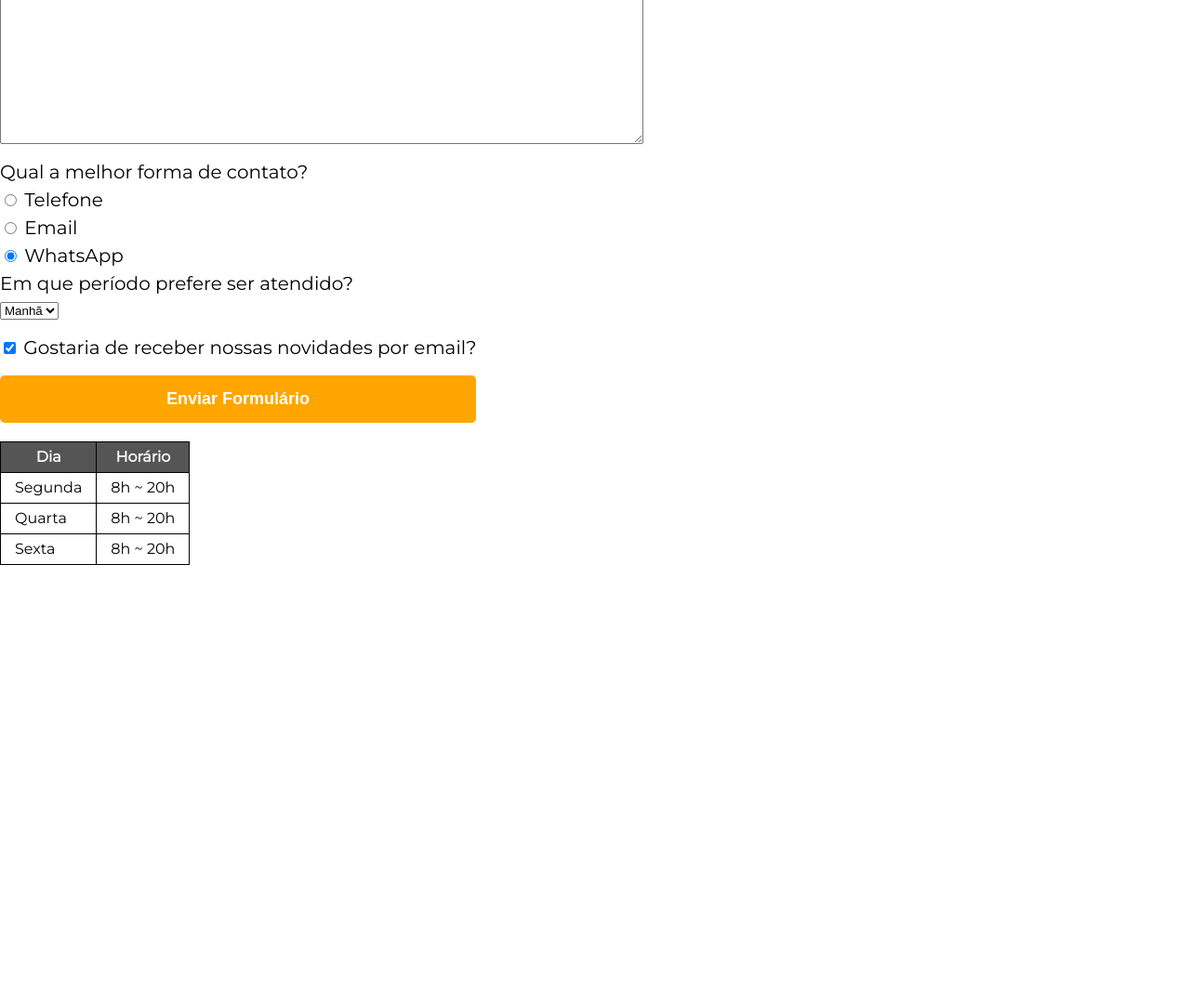
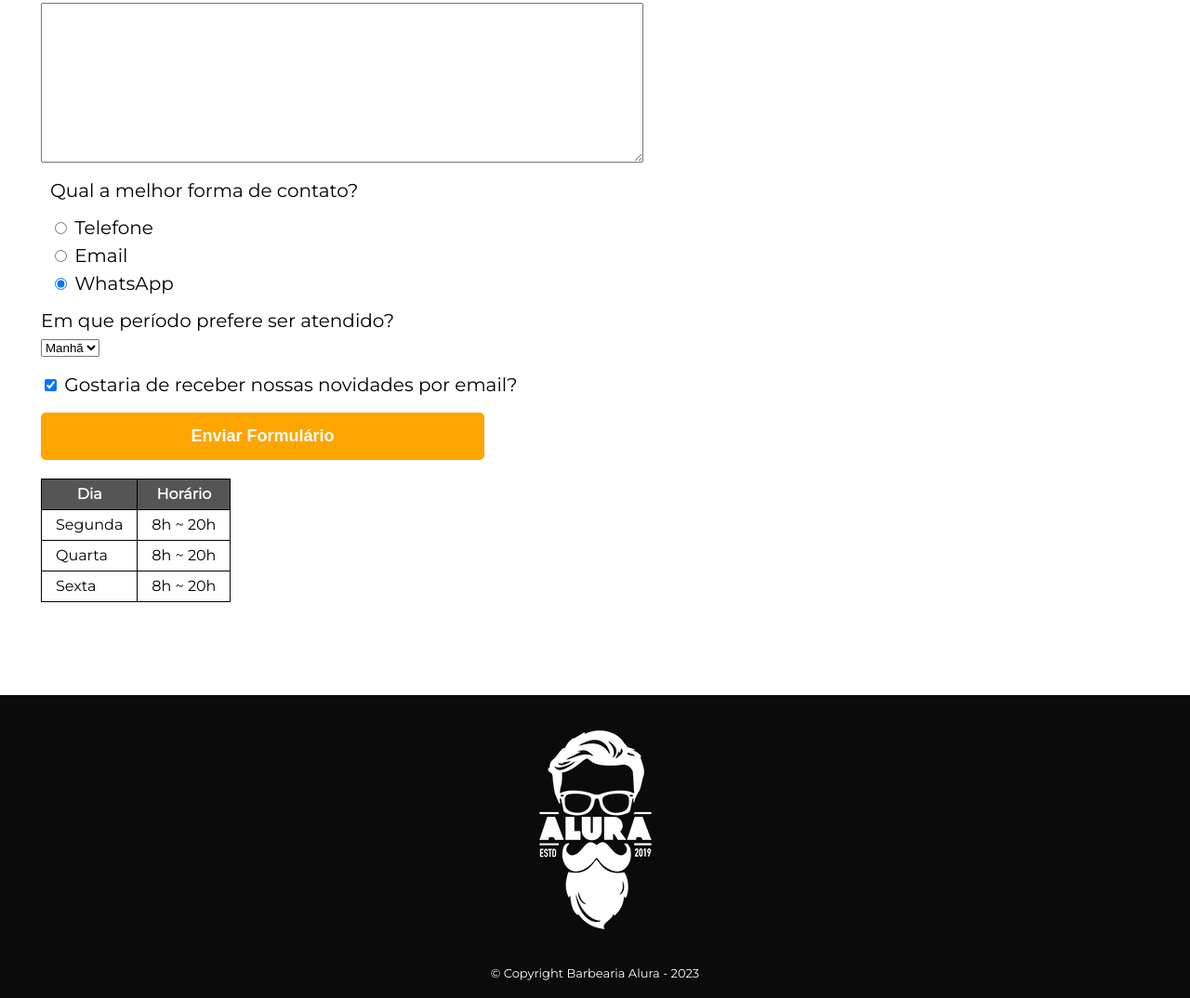
Before and after one commit to Elisandro-Santolin/Alura, a plain HTML site: page project_001/contato.html in a window 1280 px wide. Shown: the part 647-1721 px from the top of the page at 93% size. Before the commit the page ends 1661 px from the top, so only its background shows below. Drawn offline with Linux system fonts and the light colour scheme.

Commit message:
Refactor: fine adjustments

```diff
--- a/project_001/contato.html
+++ b/project_001/contato.html
@@ -5,13 +5,14 @@
 		<meta name="viewport" content="width=device-width">
 		<link rel="stylesheet" href="css/reset.css">
 		<link rel="stylesheet" href="css/style.css">
+		<link rel="stylesheet" href="css/style-contact.css">
 		<link href="https://fonts.googleapis.com/css?family=Montserrat&display=swap" rel="stylesheet">
-		<title>Barbearia Alura</title>
+		<title>Barbearia Alura - Contato</title>
 	</head>
 	<body>
 		<header>
 			<div class="caixa">
-				<h1><img src="img/logo.png" alt="Logo da Barbearia Alura"></h1>
+				<h1><a href="index.html"><img src="img/logo.png" alt="Logo da Barbearia Alura"></a></h1>
 				<nav>
 					<ul>
 						<li><a href="index.html">Home</a></li>
@@ -21,10 +22,8 @@
 				</nav>
 			</div>
 		</header>
-
-	<main>
-
-		<form>
+	<main class="contact">
+		<form class="form">
 			<label for="nomesobrenome">Nome e Sobrenome</label>
 			<input type="text" id="nomesobrenome" class="input-padrao" required="nomesobrenome">
 
@@ -38,7 +37,7 @@
 			<label for="mensagem">Mensagem</label>
 			<textarea cols="70" rows="10" name="mensagem" class="input-padrao"></textarea>
 
-		<fieldset>
+		<fieldset class="betterContact">
 			<legend>Qual a melhor forma de contato?</legend>
 
 			<label for="radio-telefone">
--- /dev/null
+++ b/project_001/css/style-contact.css
@@ -0,0 +1,11 @@
+.contact {
+    margin-right: 1.5em;
+    margin-left: 1.5em;
+    padding: 10px;
+}
+.form {
+    padding: 10px;
+}
+.betterContact {
+    padding: 10px;
+}
--- a/project_001/css/style.css
+++ b/project_001/css/style.css
@@ -69,20 +69,20 @@ nav a:hover {
 	margin-top: 10px;
 }
 footer {
+	background-color: #0b0b0b;
 	text-align: center;
-	background: url("img/bg.jpg");
-	padding: 40px 0;
+	padding: 20px 0;
 }
 .copyright {
 	color: #FFFFFF;
 	font-size: 13px;
 	margin: 20px 0 0 ;
 }
-
+/*
 main {
 
 
-}
+} */
 
 form {
 	margin: 40px 0;
```
Also changed, not shown: project_001/index.html (+1 -1 lines), project_001/produtos.html (+2 -2 lines).
